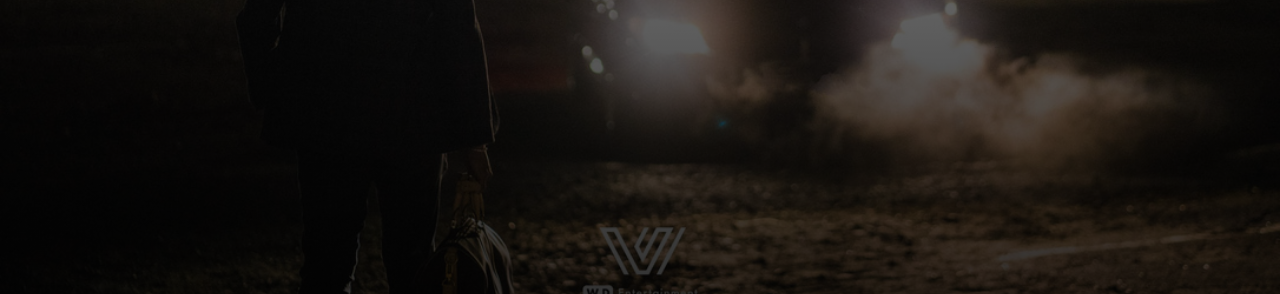
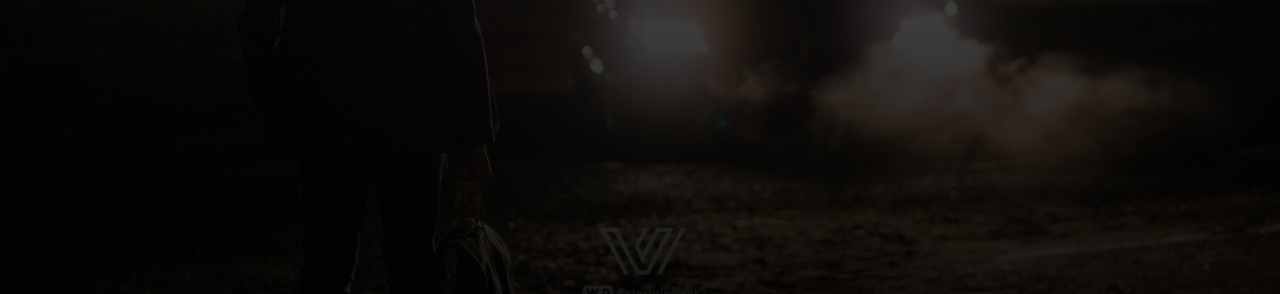
Before and after one commit to hyp9617/Nova-Records, a plain HTML site: page index.html in a window 1280 px wide. Shown: the part 506-800 px from the top of the page. Drawn offline with Linux system fonts and the light colour scheme.

```diff
--- a/assets/style/style.css
+++ b/assets/style/style.css
@@ -22,7 +22,6 @@
   /* justify-content: space-evenly; */
   padding: 1rem 6rem;
   /* background-color: #000; */
-  background-color: rgba(0, 0, 0, 0.5);
 }
 
 .btn-container {
@@ -56,7 +55,7 @@
 /* ----------- */
 
 header {
-  background-image: linear-gradient(rgba(0, 0, 0, 0.3), rgba(0, 0, 0, 0.8)), url(../img/Ineffa\ Lucas\ -\ Code\ Zero\ 5.jpg);
+  background-image: linear-gradient(rgba(0, 0, 0, 0.5), rgba(0, 0, 0, 0.9)), url(../img/Ineffa\ Lucas\ -\ Code\ Zero\ 5.jpg);
   background-size: cover;
   /* background-position: center; */
   height: 100vh;
```
